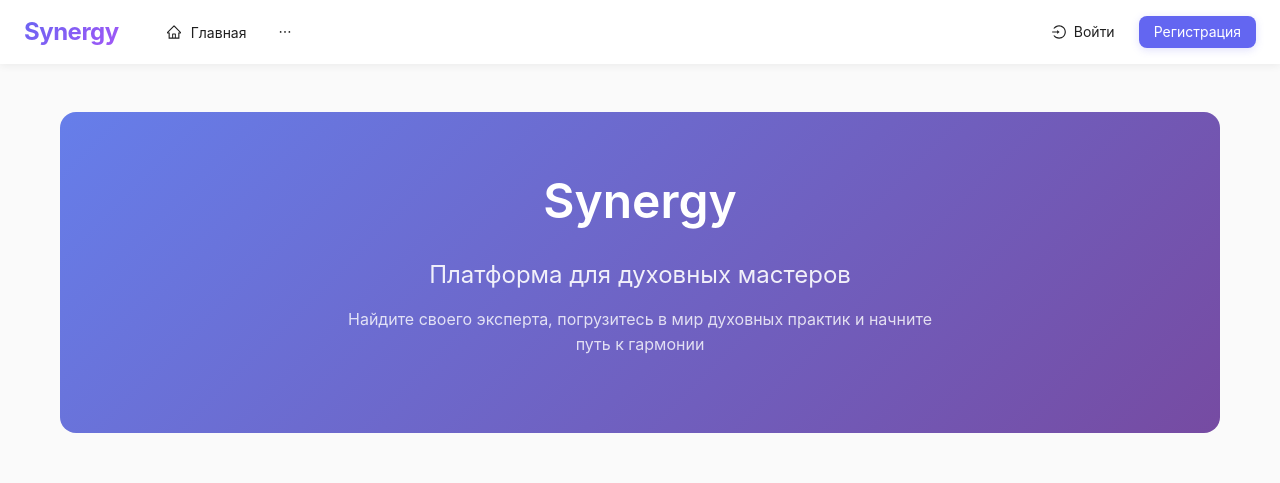
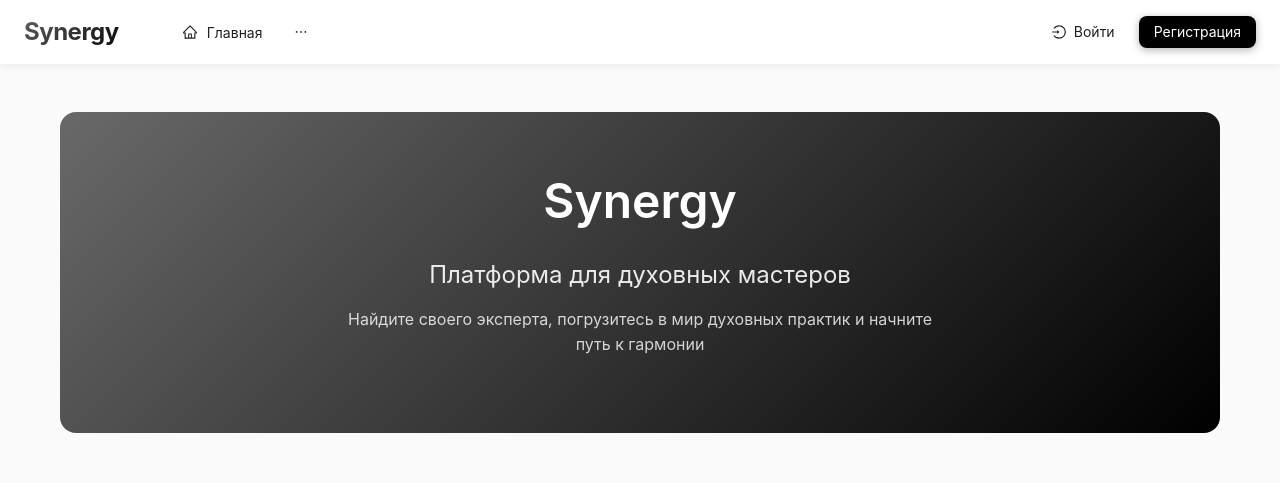
Before and after one commit to zagovormasonov/docker, a React (Vite) app in the folder frontend/: page / in a window 1280 px wide. Shown: the top 483 px of the page. Built offline with nearby package versions, Linux system fonts and the light colour scheme; no server answers.

Commit message:
Change theme to black: update gradients and primary color

```diff
--- a/frontend/src/App.css
+++ b/frontend/src/App.css
@@ -18,16 +18,16 @@ body {
 
 /* Apple-inspired минималистичный стиль */
 .ant-btn-primary {
-  background: #6366f1;
+  background: #000000;
   border: none;
-  box-shadow: 0 2px 8px rgba(99, 102, 241, 0.2);
+  box-shadow: 0 2px 8px rgba(0, 0, 0, 0.3);
   transition: all 0.3s ease;
 }
 
 .ant-btn-primary:hover {
-  background: #4f46e5;
+  background: #2d2d2d;
   transform: translateY(-1px);
-  box-shadow: 0 4px 12px rgba(99, 102, 241, 0.3);
+  box-shadow: 0 4px 12px rgba(0, 0, 0, 0.4);
 }
 
 .ant-card {
@@ -60,7 +60,7 @@ body {
 
 /* Ховер на ссылке автора */
 .author-link:hover {
-  color: #6366f1 !important;
+  color: #000000 !important;
   text-decoration: underline;
 }
 
@@ -122,7 +122,7 @@ body {
 }
 
 .article-content blockquote {
-  border-left: 4px solid #6366f1;
+  border-left: 4px solid #000000;
   padding-left: 16px;
   margin: 20px 0;
   color: #86868b;
@@ -140,13 +140,13 @@ body {
 }
 
 .article-content a {
-  color: #6366f1;
+  color: #000000;
   text-decoration: none;
   transition: color 0.3s;
 }
 
 .article-content a:hover {
-  color: #4f46e5;
+  color: #2d2d2d;
   text-decoration: underline;
 }
 
--- a/frontend/src/App.tsx
+++ b/frontend/src/App.tsx
@@ -32,7 +32,7 @@ function App() {
       theme={{
         algorithm: theme.defaultAlgorithm,
         token: {
-          colorPrimary: '#6366f1',
+          colorPrimary: '#000000',
           borderRadius: 8,
           fontFamily: '-apple-system, BlinkMacSystemFont, "Segoe UI", Roboto, sans-serif'
         }
--- a/frontend/src/components/Header.tsx
+++ b/frontend/src/components/Header.tsx
@@ -63,12 +63,12 @@ const Header = () => {
         justifyContent: 'space-between'
       }}
     >
-      <div style={{ display: 'flex', alignItems: 'center', gap: '32px' }}>
+      <div style={{ display: 'flex', alignItems: 'center', gap: '48px', flex: 1 }}>
         <Link to="/" style={{ display: 'flex', alignItems: 'center', gap: '8px', textDecoration: 'none' }}>
           <div style={{
             fontSize: '24px',
             fontWeight: 700,
-            background: 'linear-gradient(135deg, #6366f1 0%, #a855f7 100%)',
+            background: 'linear-gradient(135deg, rgb(105 105 105) 0%, rgb(0 0 0) 100%)',
             WebkitBackgroundClip: 'text',
             WebkitTextFillColor: 'transparent',
             letterSpacing: '-0.5px'
@@ -82,7 +82,6 @@ const Header = () => {
           style={{
             border: 'none',
             background: 'transparent',
-            flex: 1,
             minWidth: 0
           }}
           items={[
@@ -113,7 +112,7 @@ const Header = () => {
               <Avatar
                 src={user.avatarUrl}
                 icon={!user.avatarUrl && <UserOutlined />}
-                style={{ cursor: 'pointer', backgroundColor: '#6366f1' }}
+                style={{ cursor: 'pointer', backgroundColor: '#000000' }}
               />
             </Dropdown>
           </>
--- a/frontend/src/pages/HomePage.tsx
+++ b/frontend/src/pages/HomePage.tsx
@@ -55,7 +55,7 @@ const HomePage = () => {
   return (
     <div className="container" style={{ paddingTop: 24 }}>
       <div style={{
-        background: 'linear-gradient(135deg, #667eea 0%, #764ba2 100%)',
+        background: 'linear-gradient(135deg, rgb(105 105 105) 0%, rgb(0 0 0) 100%)',
         borderRadius: 16,
         padding: '60px 40px',
         marginBottom: 48,
@@ -106,7 +106,7 @@ const HomePage = () => {
                   ) : (
                     <div style={{
                       height: 200,
-                      background: 'linear-gradient(135deg, #667eea 0%, #764ba2 100%)',
+                      background: 'linear-gradient(135deg, rgb(105 105 105) 0%, rgb(0 0 0) 100%)',
                       display: 'flex',
                       alignItems: 'center',
                       justifyContent: 'center',
```
